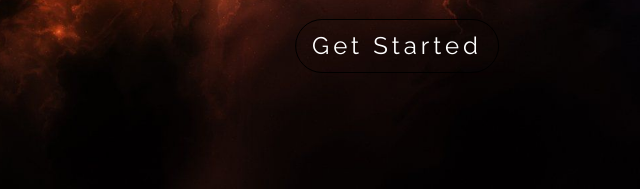
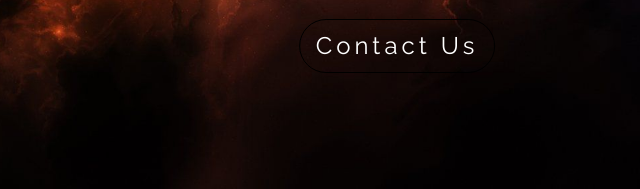
Before and after one commit to lucida20/lucida20.github.io, a plain HTML site: page index.html in a window 1280 px wide. Shown: the part 557-746 px from the top of the page, 243-883 px from the left. Drawn offline with nearby package versions, Linux system fonts and the light colour scheme.

Commit message:
Update index.html

```diff
--- a/index.html
+++ b/index.html
@@ -36,7 +36,7 @@ body, html {height: 100%}
     </center>
     <br>
     <center>
-      <a href="Contact.html" class="w3-center w3-button w3-round-xxlarge w3-xlarge w3-border w3-border-black w3-wide w3-text-align-center">Get Started</a>
+      <a href="Contact.html" class="w3-center w3-button w3-round-xxlarge w3-xlarge w3-border w3-border-black w3-wide w3-text-align-center"> Contact Us</a>
     </center>
   </div>
 
```
